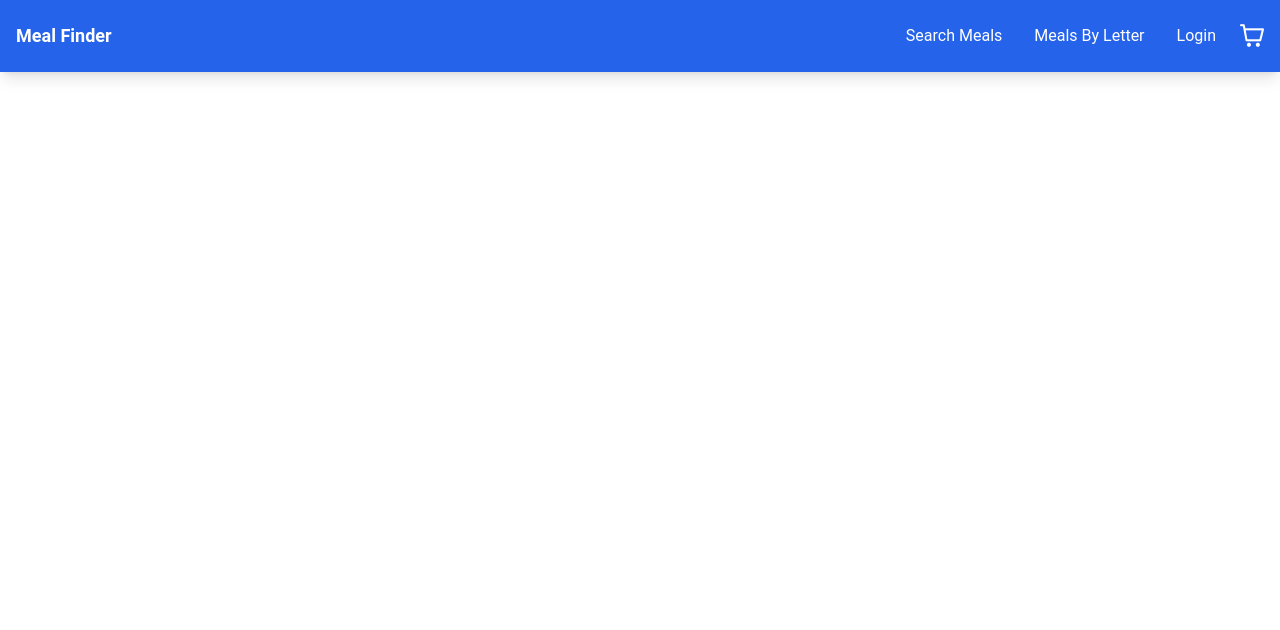
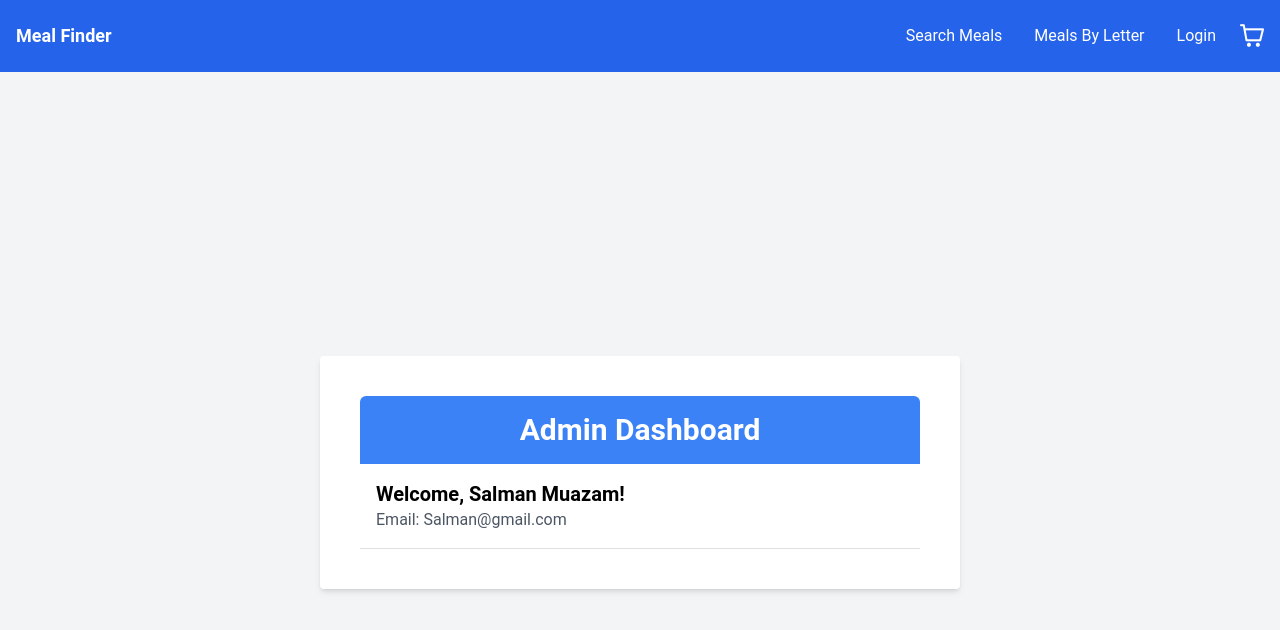
Before and after one commit to Moazam05/vue-js-search-meals, a Vue app: page /admin in a window 1280 px wide. Shown: the top 630 px of the page. Built offline with nearby package versions, Linux system fonts and the light colour scheme.

Commit message:
admin route

```diff
--- a/src/router/index.js
+++ b/src/router/index.js
@@ -9,6 +9,7 @@ import MealDetails from "../views/MealsList/components/MealDetails.vue";
 import Login from "../views/Auth/Login.vue";
 import Signup from "../views/Auth/Signup.vue";
 import Cart from "../views/Cart/index.vue";
+import Admin from "../views/Admin/index.vue";
 
 const routes = [
   {
@@ -49,6 +50,11 @@ const routes = [
       requiresAuth: true,
     },
   },
+  {
+    path: "/admin",
+    name: "Admin",
+    component: Admin,
+  },
 ];
 
 const router = createRouter({
@@ -63,8 +69,6 @@ router.beforeEach((to, from, next) => {
   const requiresAuth = to.matched.some((record) => record.meta.requiresAuth);
   const isPublicRoute = ["Login", "Signup"].includes(to.name); // Define public-only routes
 
-  console.log("requiresAuth: ", requiresAuth);
-
   if (requiresAuth && !isAuthenticated) {
     // If route requires auth and user is not authenticated
     next({ name: "Login" });
--- /dev/null
+++ b/src/views/Admin/index.vue
@@ -0,0 +1,17 @@
+<script setup></script>
+
+<template>
+  <div class="flex justify-center items-center h-screen bg-gray-100">
+    <div class="bg-white p-10 rounded shadow-md w-1/2">
+      <div class="bg-blue-500 p-4 rounded-t-md text-white text-center">
+        <h1 class="text-3xl font-bold">Admin Dashboard</h1>
+      </div>
+      <div class="p-4 border-b border-gray-200">
+        <h2 class="text-xl font-bold">Welcome, Salman Muazam!</h2>
+        <p class="text-gray-600">Email: Salman@gmail.com</p>
+      </div>
+    </div>
+  </div>
+</template>
+
+<style scoped></style>
```
